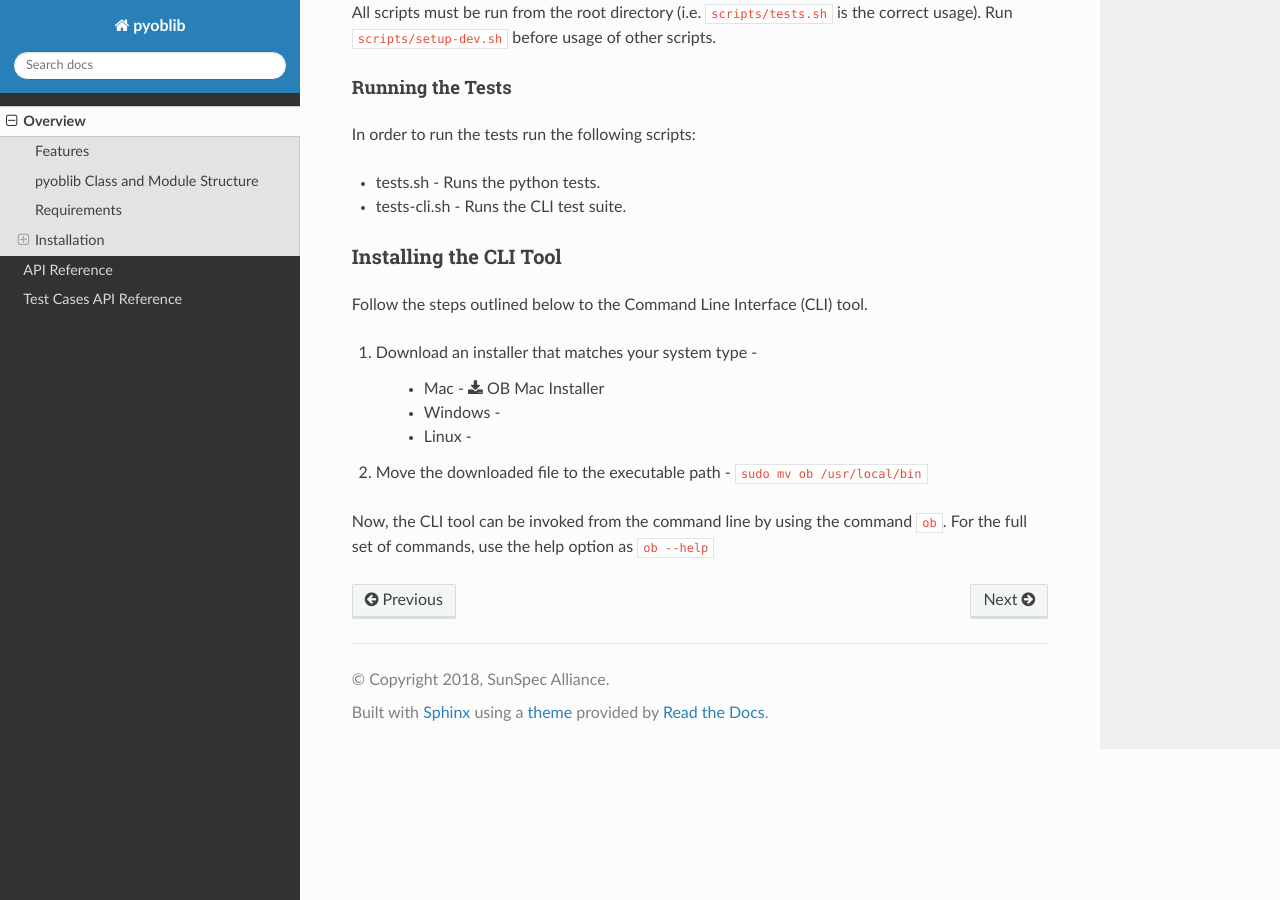
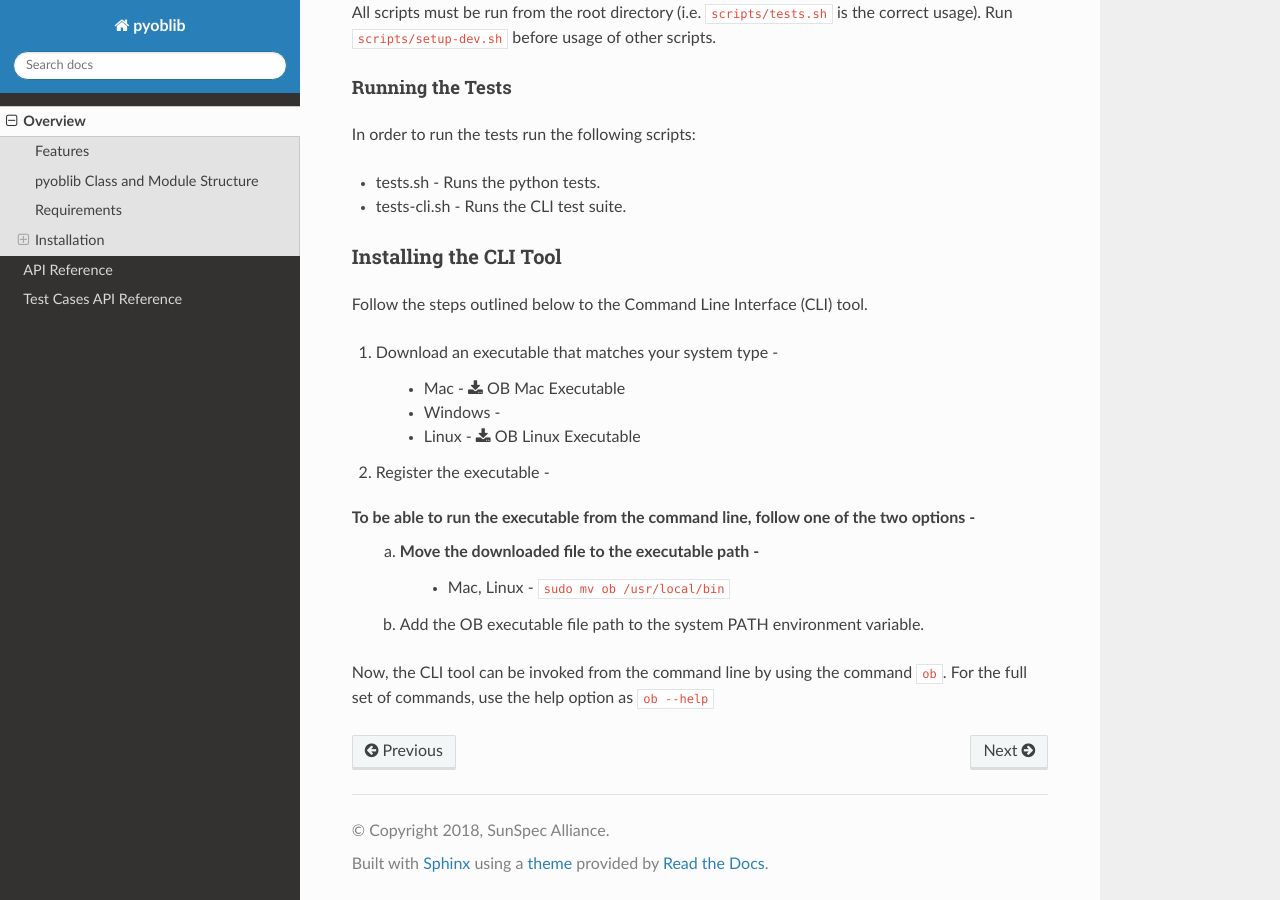
Before and after one commit to SunSpecOrangeButton/pyoblib, a Sphinx documentation site: the page built from docs/source/overview.rst, in a window 1280 px wide and 900 px high, scrolled down 2311 px. Built offline with Sphinx 7.4.7 and the Read the Docs theme 2.0.0, drawn with Linux system fonts in a browser that asks for light colours.

Commit message:
Add linux install instructions

```diff
--- a/docs/source/overview.rst
+++ b/docs/source/overview.rst
@@ -84,13 +84,18 @@ Installing the CLI Tool
 
 Follow the steps outlined below to the Command Line Interface (CLI) tool.
 
-1. Download an installer that matches your system type -
+1. Download an executable that matches your system type -
 
-    • Mac - :download:`OB Mac Installer <../../dist/ob>`
+    • Mac - :download:`OB Mac Executable <../../dist-cli/Mac/ob>`
     • Windows -
-    • Linux -
+    • Linux - :download:`OB Linux Executable <../../dist-cli/Linux/ob>`
 
-2. Move the downloaded file to the executable path - ``sudo mv ob /usr/local/bin``
+2. Register the executable -
+
+To be able to run the executable from the command line, follow one of the two options -
+    a. Move the downloaded file to the executable path -
+        • Mac, Linux - ``sudo mv ob /usr/local/bin``
+    b. Add the OB executable file path to the system PATH environment variable.
 
 Now, the CLI tool can be invoked from the command line by using the command ``ob``.
 For the full set of commands, use the help option as ``ob --help``
```
